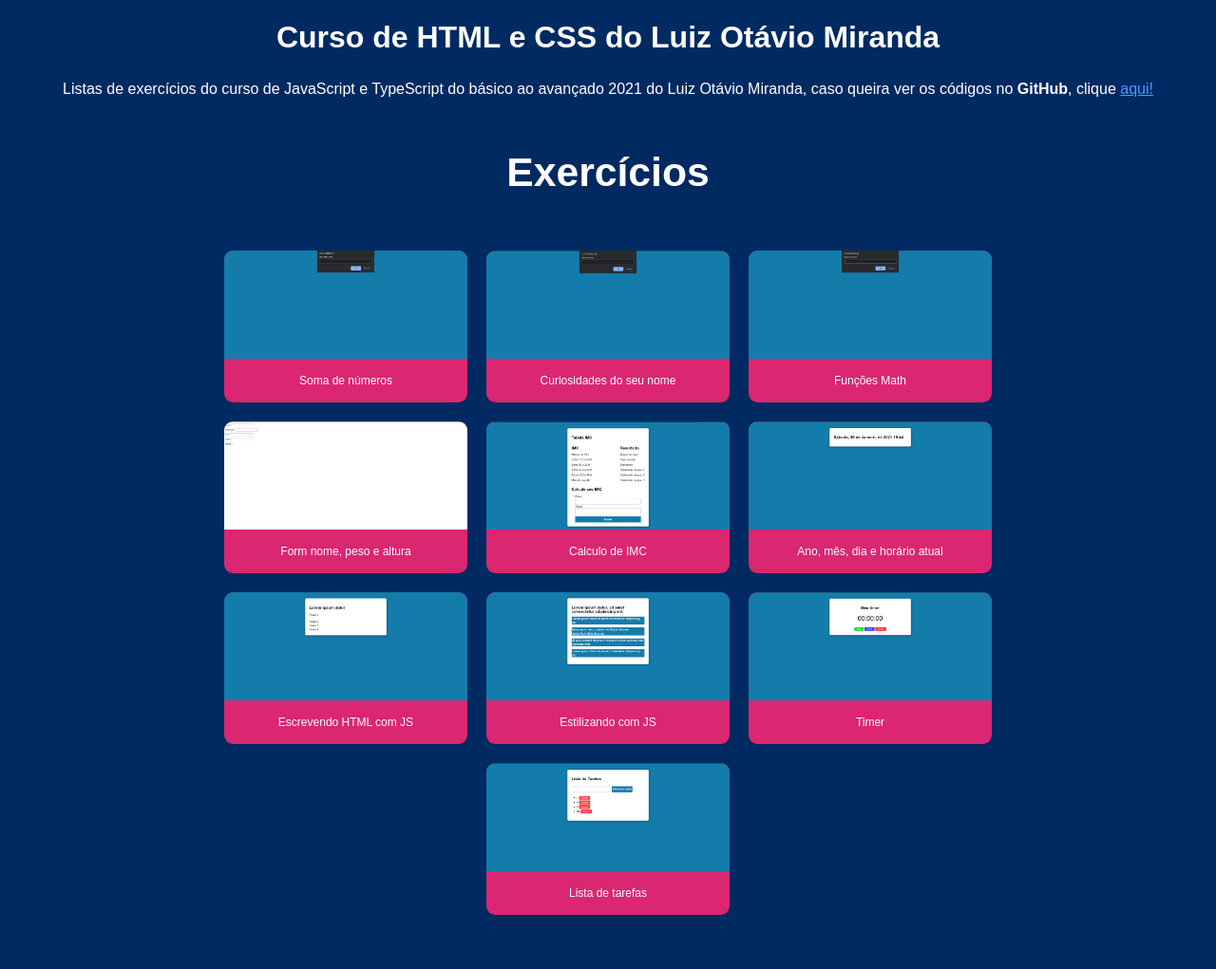
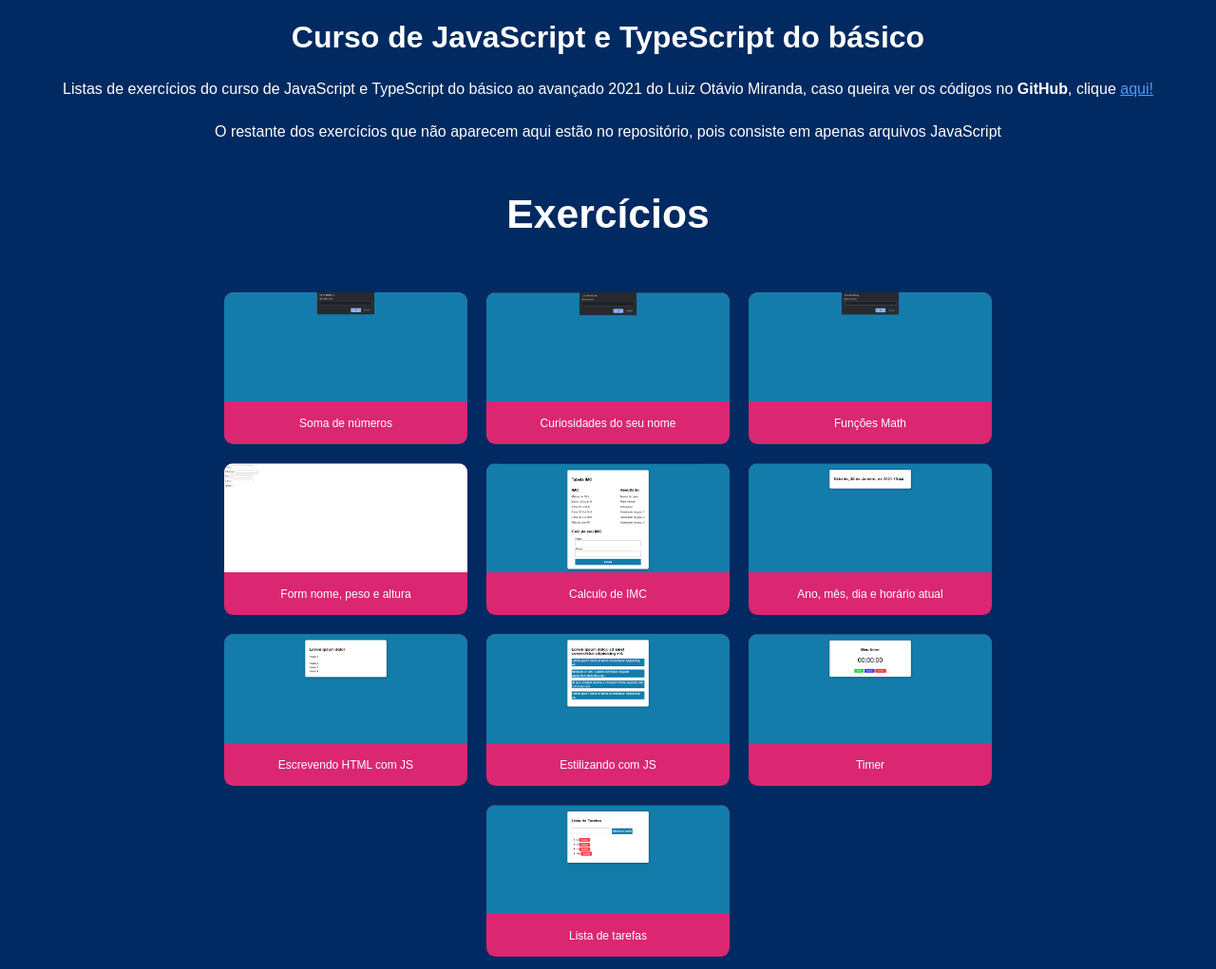
Before and after one commit to eugeniocarvalho/Curso-JavaScript-e-TypeScript, a plain HTML site: page index.html in a window 1280 px wide. Shown: the whole page at 95% size. Before the commit the page ends 982 px from the top, so only its background shows below. Drawn offline with Linux system fonts and the light colour scheme.

Commit message:
changed tittle and added paragraph

```diff
--- a/index.html
+++ b/index.html
@@ -4,18 +4,19 @@
 <head>
   <meta charset="UTF-8">
   <meta name="viewport" content="width=device-width, initial-scale=1.0">
-  <title>Curso de HTML e CSS</title>
+  <title>Curso de JavaScript e TypeScript</title>
   <link rel="stylesheet" href="src/css/style.css">
 </head>
 
 <body>
   <header>
-    <h1>Curso de HTML e CSS do Luiz Otávio Miranda
+    <h1>Curso de JavaScript e TypeScript do básico
     </h1>
   </header>
 
   <p>Listas de exercícios do curso de JavaScript e TypeScript do básico ao avançado 2021 do Luiz Otávio Miranda, caso queira ver os códigos no <strong>GitHub</strong>, clique <a href="https://github.com/eugeniocarvalho/Curso-JavaScript-e-TypeScript" target="_blank"
       rel="external">aqui!</a></p>
+  <p>O restante dos exercícios que não aparecem aqui estão no repositório, pois consiste em apenas arquivos JavaScript</p>
 
   <section>
     <h2>Exercícios</h2>
```
